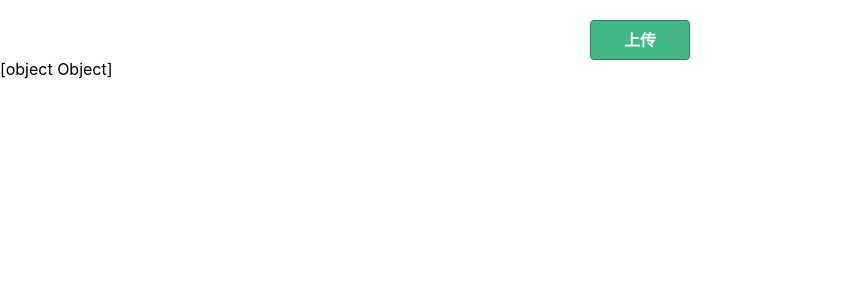
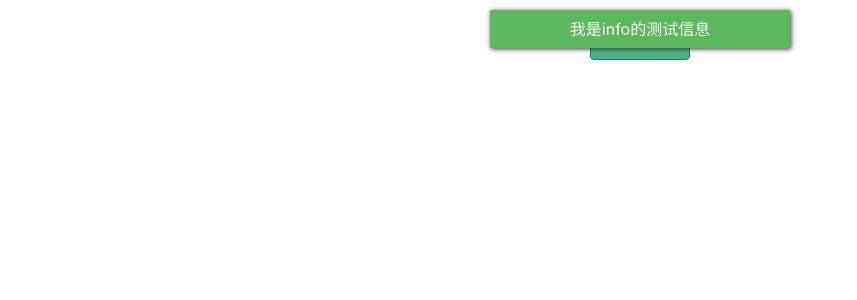
Before and after one commit to ajun568/upload, a React (Create React App) app in the folder fe-upload/: page / in a window 1280 px wide. Both pictures are taken after a click on the button "上传". Shown: the top 300 px of the page, without its empty margins (0-857 px from the left). Built offline with nearby package versions, Linux system fonts and the light colour scheme.

Commit message:
message 组件封装

```diff
--- /dev/null
+++ b/fe-upload/src/Message/Message.jsx
@@ -0,0 +1,6 @@
+const Message = (props) => {
+  const { type, info } = props
+  return <section className={`message ${type}`}>{info}</section>
+}
+
+export default Message
--- /dev/null
+++ b/fe-upload/src/Message/MessageContainer.jsx
@@ -0,0 +1,44 @@
+import React, { useState, useEffect } from 'react'
+import Message from './Message'
+
+const timeout = 3000
+const maxCount = 10
+
+const MessageContainer = (props) => {
+  const { messageInfo } = props
+  const [messageList, setMessageList] = useState([])
+
+  useEffect(() => {
+    setMessageList(list => [...list, messageInfo])
+
+    setTimeout(() => remove(messageInfo), timeout)
+  }, [messageInfo])
+
+  const remove = (info) => {
+    setMessageList(list => list.filter(item => item.uuid !== info.uuid))
+  }
+
+  useEffect(() => {
+    if (messageList.length > maxCount) {
+      const [firstMessage] = messageList
+      remove(firstMessage)
+    }
+  }, [messageList])
+
+  return (
+    <section className="message-container">
+    {
+      messageList.map(
+        (item, index) =>
+          <Message
+            key={index}
+            type={item.type}
+            info={item.info}
+          />
+      )
+    }
+    </section>
+  )
+}
+
+export default MessageContainer
--- a/fe-upload/src/Message/index.js
+++ b/fe-upload/src/Message/index.js
@@ -1,29 +1,38 @@
 import './_message.css'
-import MessageRender from './render'
+import MessageContainer from './MessageContainer'
 import ReactDOM from 'react-dom'
 
-const renderMessage = (type, info) => {
-  console.log(type, info)
-  let el = document.querySelector('#message')
-  if (!el) {
-    // 这里出了问题, 处理错误了
-    document.body.append(<MessageRender type={type} info={info} />)
+let seed = 0
+
+let el = document.querySelector('#message-wrapper')
+if (!el) {
+  el = document.createElement('div')
+  el.id = 'message-wrapper'
+  document.body.append(el)
+}
+
+const addMessage = (type, info) => {
+  seed += 1
+  let messageInfo = {
+    type,
+    info,
+    uuid: `Message_${seed}`,
   }
-
+  ReactDOM.render(<MessageContainer messageInfo={messageInfo} />, el)
 }
 
 const message = {
   info: (info) => {
-    return renderMessage('info', info)
+    addMessage('info', info)
   },
   success: (info) => {
-    return renderMessage('success', info)
+    addMessage('success', info)
   },
   warning: (info) => {
-    return renderMessage('warning', info)
+    addMessage('warning', info)
   },
   error: (info) => {
-    return renderMessage('error', info)
+    addMessage('error', info)
   },
 }
 
--- a/fe-upload/src/Message/render.jsx
+++ /dev/null
@@ -1,15 +0,0 @@
-import { useState, useEffect } from 'react'
-
-const MessageRender = (props) => {
-  const { type, info } = props
-  const [show, setShow] = useState(false)
-
-  useEffect(() => {
-    setShow(true)
-    setTimeout(() => setShow(false), 3000)
-  }, [])
-
-  return show ? <section id="message" className={`message ${type}`}>{info}</section> : null
-}
-
-export default MessageRender
--- a/fe-upload/src/Upload/index.jsx
+++ b/fe-upload/src/Upload/index.jsx
@@ -41,7 +41,7 @@ const Upload = (props) => {
 
   // 打开 upload 弹窗
   const openFile = () => {
-    message.info('我是info的测试信息')
+    message.success('我是info的测试信息')
     // if (fileRef?.current) fileRef.current.click()
   }
 
```
